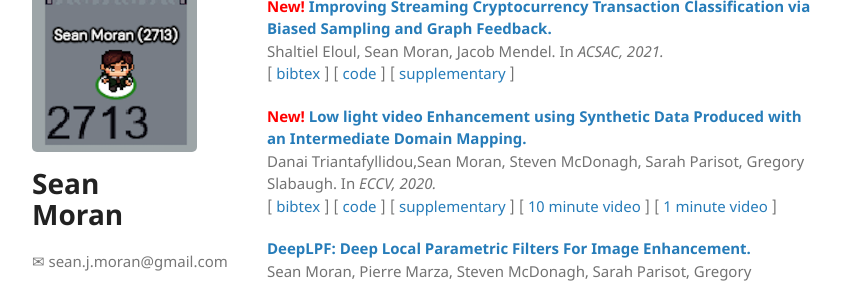
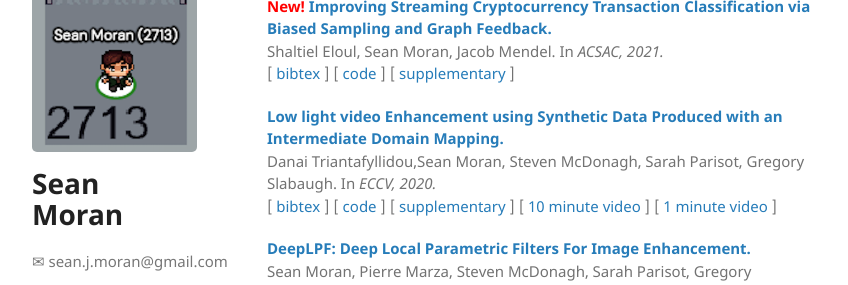
Before and after one commit to sjmoran/sjmoran.github.io, a Jekyll site: the page built from index.html, in a window 1280 px wide and 900 px high, scrolled down 623 px. Shown: the part 154-439 px from the top of the window, without its empty margins (26-874 px from the left). Built offline with Jekyll 4.4.1, drawn with Linux system fonts in a browser that asks for light colours.

Commit message:
Update index.html

```diff
--- a/index.html
+++ b/index.html
@@ -33,7 +33,7 @@ layout: default
 Shaltiel Eloul, Sean Moran, Jacob Mendel. In <em>ACSAC, 2021.</em><br />
 [ <a target="_blank" href="">bibtex</a> ] [ <a href="">code</a> ] [ <a href="">supplementary</a> ]</p>
 
-<p><strong><span style='color:red'>New! </span><a target="_blank" href="https://arxiv.org/pdf/2007.09187.pdf">Low light video Enhancement using Synthetic Data Produced with an Intermediate Domain Mapping.</a></strong><br />
+<p><strong><a target="_blank" href="https://arxiv.org/pdf/2007.09187.pdf">Low light video Enhancement using Synthetic Data Produced with an Intermediate Domain Mapping.</a></strong><br />
 Danai Triantafyllidou,Sean Moran, Steven McDonagh, Sarah Parisot, Gregory Slabaugh. In <em>ECCV, 2020.</em><br />
 [ <a target="_blank" href="./bib/sidgan.bib">bibtex</a> ] [ <a href="https://github.com/sjmoran/SIDGAN">code</a> ] [ <a href="https://www.dropbox.com/s/mcels652m0ivunm/low_light_video_enhancement_using_synthetic_data_produced_with_an_intermediate_domain_mapping-Supplementary%20Material.zip?dl=0">supplementary</a> ] [ <a target="_blank" href="https://youtu.be/-MwiYBXdtD4">10 minute video</a> ] [ <a target="_blank" href="./img/1809-1min.wmv">1 minute video</a> ]</p>
 
```
